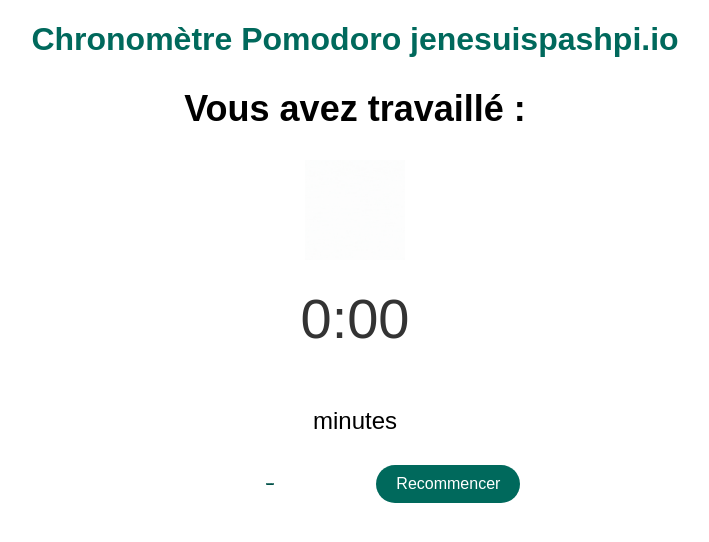
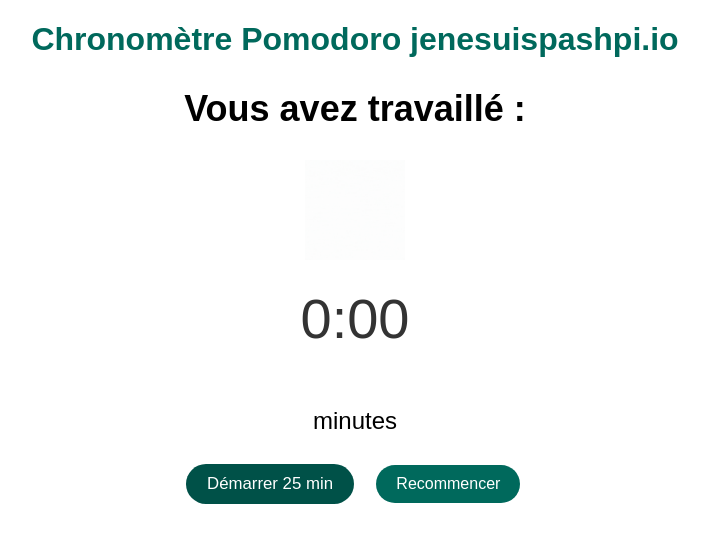
Before and after one commit to JenesuispasHPI/Jenesuispashpi.Pomodoro, a plain HTML site: page index.html in a window 1280 px wide. In both pictures the pointer is over the button "Démarrer 25 min". Shown: the whole page, without its empty margins (285-994 px from the left). Drawn offline with Linux system fonts and the light colour scheme.

Commit message:
Update styles.css

```diff
--- a/styles.css
+++ b/styles.css
@@ -42,7 +42,7 @@ button {
 
 button:hover {
     background-color: #005148;
-    transform: scale(0.05); /* Ajustez la valeur pour contrôler le niveau de grossissement */
+    transform: scale(1.05); /* Ajustez la valeur pour contrôler le niveau de grossissement */
     transition: transform 0.4s, background-color 0.3s; /* Ajoutez une transition pour une animation fluide */
 }
 
```
